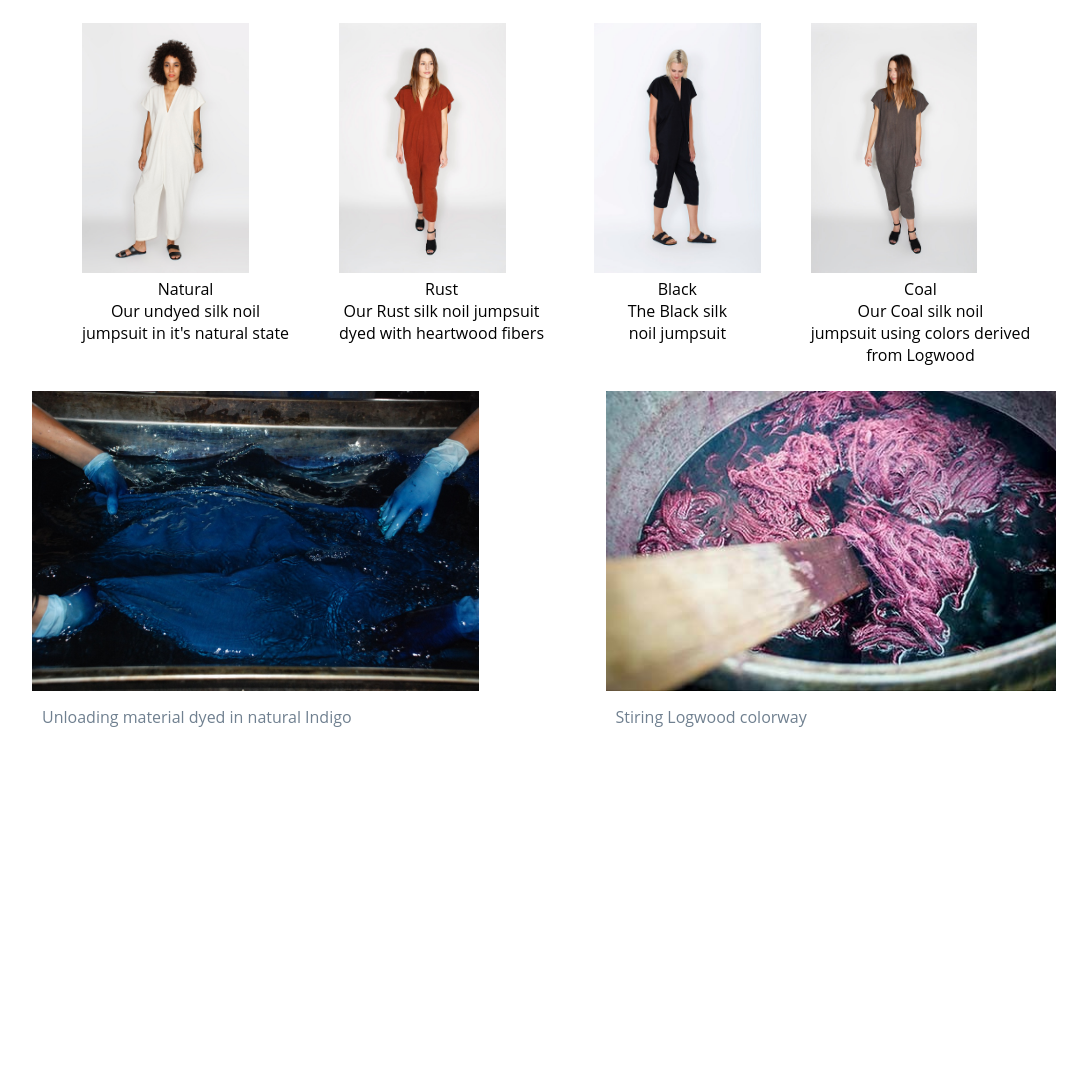
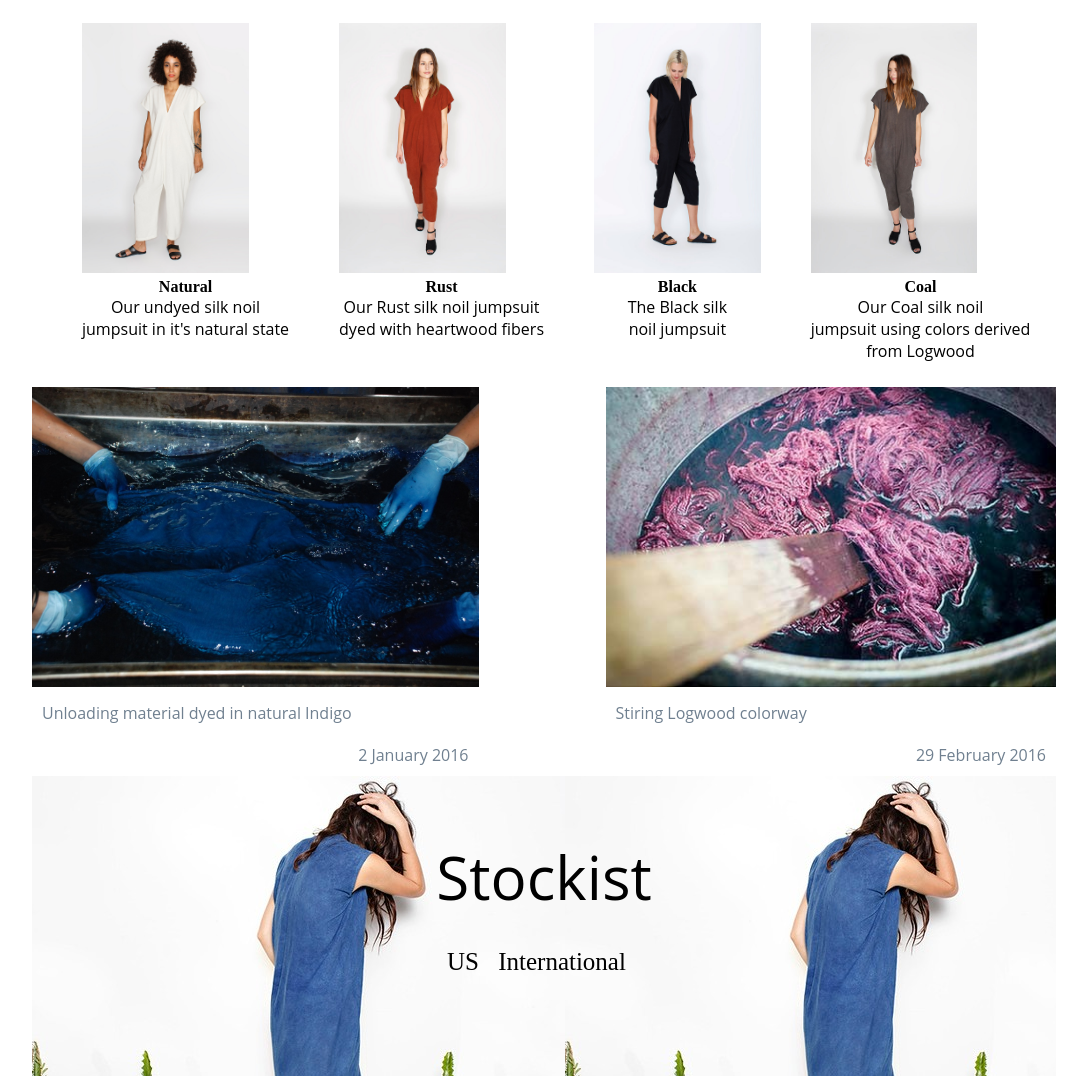
Before and after one commit to aliedowell/aliedowell.github.io, a plain HTML site: page mid-term/studio.html in a window 1280 px wide. Shown: the part 1037-2113 px from the top of the page, without its empty margins (96-1183 px from the left). Before the commit the page ends 1775 px from the top, so only its background shows below. Drawn offline with Linux system fonts and the light colour scheme.

Commit message:
stockiest

```diff
--- a/mid-term/css/studio-style.css
+++ b/mid-term/css/studio-style.css
@@ -35,7 +35,7 @@ header nav a:hover {
 }
 
 #hero {
-    background: url("../img/Muse_Top_Cutch_Side_cdae9f86-aa8c-4ad5-8d89-c49cc6b15b7c_2048x2048.jpg");
+    background: url("../img/top3.jpg");
     background-repeat: none;
     height: 500px;
     text-align: center;
@@ -97,12 +97,15 @@ header nav a:hover {
 }
 #jumpsuits h5   {
     text-align: center;
+    font-weight:700;
+    font-family: 'Vollkorn', serif;
 }
 #jumpsuits p {
     text-align: center;
 }
 #dyes   {
     padding-top: 25px;
+    padding-bottom: 25px;
 }
 #blue   {
     float: left;
@@ -114,3 +117,31 @@ header nav a:hover {
     color: slategray;
     margin: 10px;
 }
+.date   {
+    float: right;
+}
+
+#stockist  {
+    background: url(../img/bottom.jpg);
+    clear: both;
+    width: 100%;
+    height: 300px;
+    text-align: center;
+}
+#stockist h6    {
+    font-size: 60px;
+    padding-top: 60px;
+    padding-bottom: 30px;
+}
+#stockist a {
+    text-decoration: none;
+    color: black;
+    font-size: 25px;
+    margin-right: 15px;
+    font-family: 'Vollkorn', serif;
+}
+
+#stockist a:hover   {
+    color: dimgray;
+    font-size: 30px;
+}
--- a/mid-term/studio.html
+++ b/mid-term/studio.html
@@ -40,39 +40,45 @@
             <div class="pants" id="natural">
                 <img src="img/ERJSN00N.jpg" height="250px" />
                 <h5>Natural</h5>
-                <p>Our undyed silk noil<br> jumpsuit in it's natural state</p>
+                <p>Our undyed silk noil
+                    <br> jumpsuit in it's natural state</p>
             </div>
             <div class="pants" id="rust">
                 <img src="img/ERJSNHW3.jpg" height="250px" />
                 <h5>Rust</h5>
-                <p>Our Rust silk noil jumpsuit<br> dyed with heartwood fibers</p>
+                <p>Our Rust silk noil jumpsuit
+                    <br> dyed with heartwood fibers</p>
             </div>
             <div class="pants" id="black">
                 <img src="img/ERJSN00B.jpg" height="250px" />
                 <h5>Black</h5>
-                <p>The Black silk<br> noil jumpsuit</p>
+                <p>The Black silk
+                    <br> noil jumpsuit</p>
             </div>
             <div class="pants" id="coal">
                 <img src="img/ERJSNLG1.jpg" height="250px" />
                 <h5>Coal</h5>
-                <p>Our Coal silk noil <br>jumpsuit using colors derived <br>from Logwood</p>
+                <p>Our Coal silk noil
+                    <br>jumpsuit using colors derived
+                    <br>from Logwood</p>
             </div>
         </section>
         <section id="dyes">
-             <div id="blue">
+            <div id="blue">
                 <img src="img/blue-dye.jpg" height="300px" />
-                  <p>Unloading material dyed in natural Indigo</p>
+                <p>Unloading material dyed in natural Indigo</p>
+                <p class="date">2 January 2016</p>
             </div>
             <div id="red">
                 <img src="img/red-dye.jpg" height="300px" />
                 <p>Stiring Logwood colorway</p>
+                <p class="date">29 February 2016</p>
             </div>
-
         </section>
-        <section>
-            <h6></h6>
-            <a href="#"></a>
-            <a href="#"></a>
+        <section id="stockist">
+            <h6>Stockist</h6>
+            <a href="#">US</a>
+            <a href="#">International</a>
         </section>
     </main>
     <footer class="container"></footer>
```
Also changed, not shown: mid-term/img/bottom.jpg (added), mid-term/img/top3.jpg (added).
